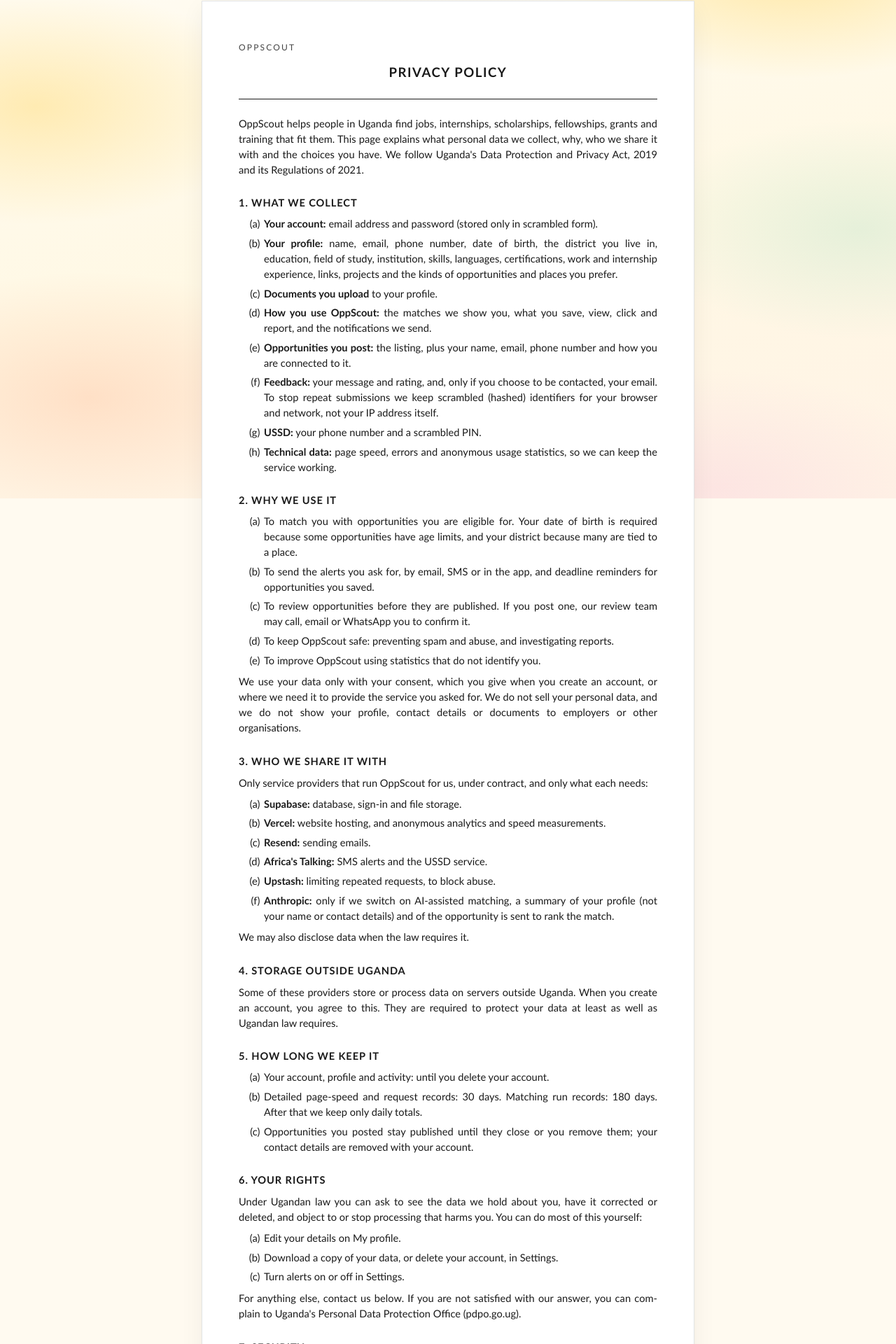
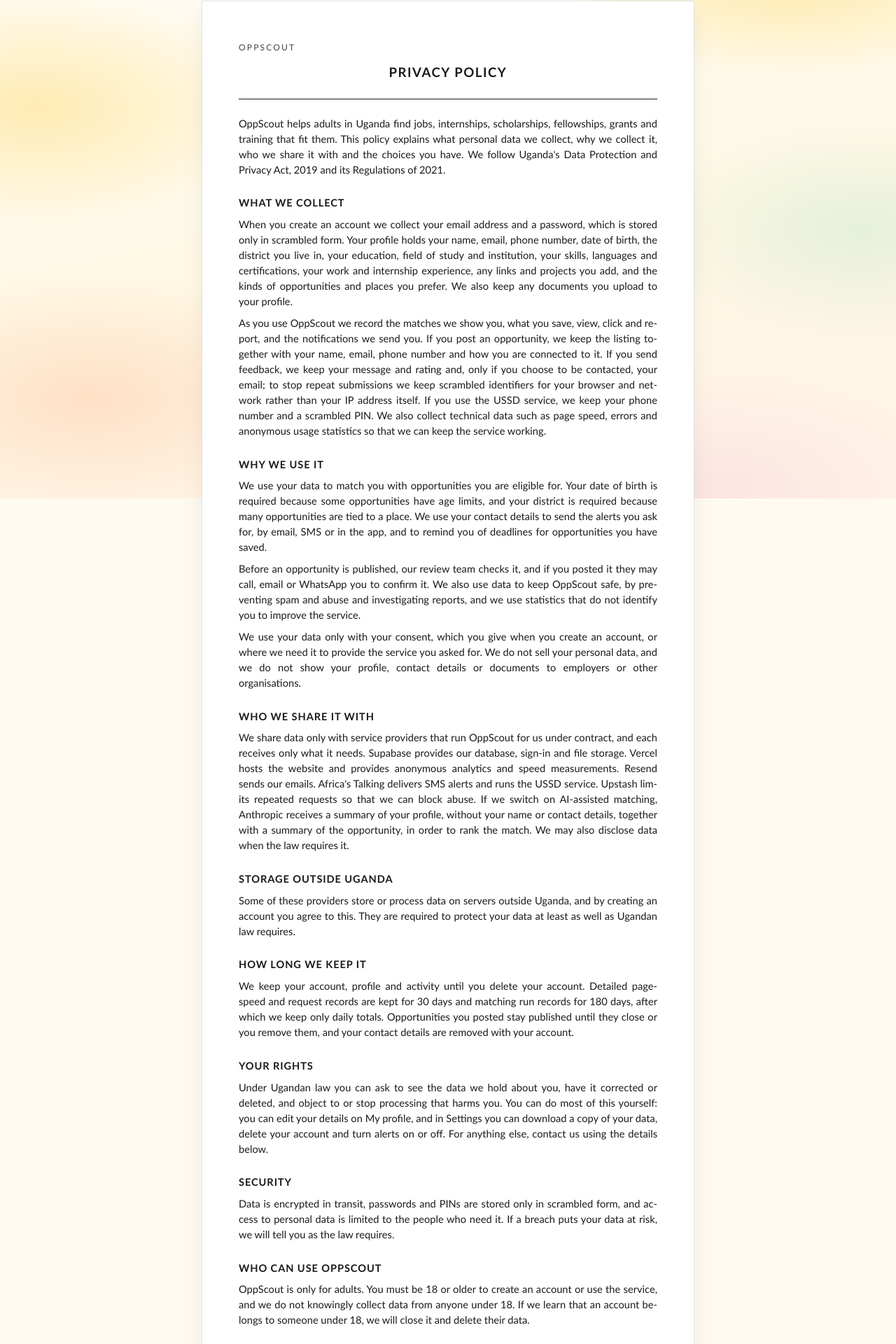
Before and after one commit to Hamba69/OPPSCOUT, a Next.js app: page /privacy in a window 1280 px wide. Shown: the part 88-2008 px from the top of the page at 70% size. Built offline with nearby package versions, Linux system fonts and the light colour scheme.

Commit message:
Legal pages as plain paragraphs, adults only, no PDPO references

```diff
--- a/src/app/(web)/privacy/page.tsx
+++ b/src/app/(web)/privacy/page.tsx
@@ -1,72 +1,39 @@
 import type { Metadata } from "next";
 
 import { LegalPage } from "@/components/legal-page";
-import { LEGAL } from "@/config/legal";
 
 export const metadata: Metadata = { title: "Privacy Policy" };
 
 export default function PrivacyPage(): React.JSX.Element {
   return <LegalPage title="Privacy Policy">
-    <p>OppScout helps people in Uganda find jobs, internships, scholarships, fellowships, grants and training that fit them. This page explains what personal data we collect, why, who we share it with and the choices you have. We follow Uganda&apos;s Data Protection and Privacy Act, 2019 and its Regulations of 2021.{LEGAL.pdpoRegistration ? ` We are registered with the Personal Data Protection Office (registration number ${LEGAL.pdpoRegistration}).` : ""}</p>
+    <p>OppScout helps adults in Uganda find jobs, internships, scholarships, fellowships, grants and training that fit them. This policy explains what personal data we collect, why we collect it, who we share it with and the choices you have. We follow Uganda&apos;s Data Protection and Privacy Act, 2019 and its Regulations of 2021.</p>
 
     <h2>What we collect</h2>
-    <ul>
-      <li><strong>Your account:</strong> email address and password (stored only in scrambled form).</li>
-      <li><strong>Your profile:</strong> name, email, phone number, date of birth, the district you live in, education, field of study, institution, skills, languages, certifications, work and internship experience, links, projects and the kinds of opportunities and places you prefer.</li>
-      <li><strong>Documents you upload</strong> to your profile.</li>
-      <li><strong>How you use OppScout:</strong> the matches we show you, what you save, view, click and report, and the notifications we send.</li>
-      <li><strong>Opportunities you post:</strong> the listing, plus your name, email, phone number and how you are connected to it.</li>
-      <li><strong>Feedback:</strong> your message and rating, and, only if you choose to be contacted, your email. To stop repeat submissions we keep scrambled (hashed) identifiers for your browser and network, not your IP address itself.</li>
-      <li><strong>USSD:</strong> your phone number and a scrambled PIN.</li>
-      <li><strong>Technical data:</strong> page speed, errors and anonymous usage statistics, so we can keep the service working.</li>
-    </ul>
+    <p>When you create an account we collect your email address and a password, which is stored only in scrambled form. Your profile holds your name, email, phone number, date of birth, the district you live in, your education, field of study and institution, your skills, languages and certifications, your work and internship experience, any links and projects you add, and the kinds of opportunities and places you prefer. We also keep any documents you upload to your profile.</p>
+    <p>As you use OppScout we record the matches we show you, what you save, view, click and report, and the notifications we send you. If you post an opportunity, we keep the listing together with your name, email, phone number and how you are connected to it. If you send feedback, we keep your message and rating and, only if you choose to be contacted, your email; to stop repeat submissions we keep scrambled identifiers for your browser and network rather than your IP address itself. If you use the USSD service, we keep your phone number and a scrambled PIN. We also collect technical data such as page speed, errors and anonymous usage statistics so that we can keep the service working.</p>
 
     <h2>Why we use it</h2>
-    <ul>
-      <li>To match you with opportunities you are eligible for. Your date of birth is required because some opportunities have age limits, and your district because many are tied to a place.</li>
-      <li>To send the alerts you ask for, by email, SMS or in the app, and deadline reminders for opportunities you saved.</li>
-      <li>To review opportunities before they are published. If you post one, our review team may call, email or WhatsApp you to confirm it.</li>
-      <li>To keep OppScout safe: preventing spam and abuse, and investigating reports.</li>
-      <li>To improve OppScout using statistics that do not identify you.</li>
-    </ul>
+    <p>We use your data to match you with opportunities you are eligible for. Your date of birth is required because some opportunities have age limits, and your district is required because many opportunities are tied to a place. We use your contact details to send the alerts you ask for, by email, SMS or in the app, and to remind you of deadlines for opportunities you have saved.</p>
+    <p>Before an opportunity is published, our review team checks it, and if you posted it they may call, email or WhatsApp you to confirm it. We also use data to keep OppScout safe, by preventing spam and abuse and investigating reports, and we use statistics that do not identify you to improve the service.</p>
     <p>We use your data only with your consent, which you give when you create an account, or where we need it to provide the service you asked for. We do not sell your personal data, and we do not show your profile, contact details or documents to employers or other organisations.</p>
 
     <h2>Who we share it with</h2>
-    <p>Only service providers that run OppScout for us, under contract, and only what each needs:</p>
-    <ul>
-      <li><strong>Supabase:</strong> database, sign-in and file storage.</li>
-      <li><strong>Vercel:</strong> website hosting, and anonymous analytics and speed measurements.</li>
-      <li><strong>Resend:</strong> sending emails.</li>
-      <li><strong>Africa&apos;s Talking:</strong> SMS alerts and the USSD service.</li>
-      <li><strong>Upstash:</strong> limiting repeated requests, to block abuse.</li>
-      <li><strong>Anthropic:</strong> only if we switch on AI-assisted matching, a summary of your profile (not your name or contact details) and of the opportunity is sent to rank the match.</li>
-    </ul>
-    <p>We may also disclose data when the law requires it.</p>
+    <p>We share data only with service providers that run OppScout for us under contract, and each receives only what it needs. Supabase provides our database, sign-in and file storage. Vercel hosts the website and provides anonymous analytics and speed measurements. Resend sends our emails. Africa&apos;s Talking delivers SMS alerts and runs the USSD service. Upstash limits repeated requests so that we can block abuse. If we switch on AI-assisted matching, Anthropic receives a summary of your profile, without your name or contact details, together with a summary of the opportunity, in order to rank the match. We may also disclose data when the law requires it.</p>
 
     <h2>Storage outside Uganda</h2>
-    <p>Some of these providers store or process data on servers outside Uganda. When you create an account, you agree to this. They are required to protect your data at least as well as Ugandan law requires.</p>
+    <p>Some of these providers store or process data on servers outside Uganda, and by creating an account you agree to this. They are required to protect your data at least as well as Ugandan law requires.</p>
 
     <h2>How long we keep it</h2>
-    <ul>
-      <li>Your account, profile and activity: until you delete your account.</li>
-      <li>Detailed page-speed and request records: 30 days. Matching run records: 180 days. After that we keep only daily totals.</li>
-      <li>Opportunities you posted stay published until they close or you remove them; your contact details are removed with your account.</li>
-    </ul>
+    <p>We keep your account, profile and activity until you delete your account. Detailed page-speed and request records are kept for 30 days and matching run records for 180 days, after which we keep only daily totals. Opportunities you posted stay published until they close or you remove them, and your contact details are removed with your account.</p>
 
     <h2>Your rights</h2>
-    <p>Under Ugandan law you can ask to see the data we hold about you, have it corrected or deleted, and object to or stop processing that harms you. You can do most of this yourself:</p>
-    <ul>
-      <li>Edit your details on My profile.</li>
-      <li>Download a copy of your data, or delete your account, in Settings.</li>
-      <li>Turn alerts on or off in Settings.</li>
-    </ul>
-    <p>For anything else, contact us below. If you are not satisfied with our answer, you can complain to Uganda&apos;s Personal Data Protection Office (pdpo.go.ug).</p>
+    <p>Under Ugandan law you can ask to see the data we hold about you, have it corrected or deleted, and object to or stop processing that harms you. You can do most of this yourself: you can edit your details on My profile, and in Settings you can download a copy of your data, delete your account and turn alerts on or off. For anything else, contact us using the details below.</p>
 
     <h2>Security</h2>
-    <p>Data is encrypted in transit, passwords and PINs are stored only in scrambled form, and access to personal data is limited to the people who need it. If a breach puts your data at risk, we will tell you and the Personal Data Protection Office as the law requires.</p>
+    <p>Data is encrypted in transit, passwords and PINs are stored only in scrambled form, and access to personal data is limited to the people who need it. If a breach puts your data at risk, we will tell you as the law requires.</p>
 
-    <h2>Children</h2>
-    <p>You must be at least 13 to use OppScout. If you are under 18, please use it with a parent or guardian&apos;s knowledge.</p>
+    <h2>Who can use OppScout</h2>
+    <p>OppScout is only for adults. You must be 18 or older to create an account or use the service, and we do not knowingly collect data from anyone under 18. If we learn that an account belongs to someone under 18, we will close it and delete their data.</p>
 
     <h2>Changes</h2>
     <p>If we change this policy in a way that affects you, we will tell you in the app or by email before the change takes effect.</p>
--- a/src/app/globals.css
+++ b/src/app/globals.css
@@ -487,18 +487,14 @@ h1.hero-title, .greeting h1, .briefing-greeting { hyphens: manual; -webkit-hyphe
 /* Privacy Policy and Terms of Use: set as a formal document, not an app screen. */
 .legal-sheet { padding: 1.5rem .75rem 3rem; }
 .legal-doc { max-width: 44rem; margin: 0 auto; padding: 3rem 3.25rem; background: #fff; color: #1a1a1a; border: 1px solid rgb(30 41 59 / .12); box-shadow: 0 1px 2px rgb(30 41 59 / .06), 0 12px 32px rgb(30 41 59 / .06);
-  font-family: Calibri, Carlito, "Segoe UI", "Helvetica Neue", Arial, sans-serif; font-size: 11pt; line-height: 1.5; counter-reset: clause; }
+  font-family: Calibri, Carlito, "Segoe UI", "Helvetica Neue", Arial, sans-serif; font-size: 11pt; line-height: 1.5; }
 @media (max-width: 639px) { .legal-doc { padding: 2rem 1.25rem; } }
 .legal-doc-head { text-align: center; border-bottom: 1px solid #1a1a1a; padding-bottom: 1.25rem; margin-bottom: 1.5rem; }
 .legal-doc-party { margin: 0; font-size: 9pt; letter-spacing: .18em; text-transform: uppercase; color: #444; }
 .legal-doc h1 { margin: .5rem 0 0 !important; font-family: inherit; font-size: 14pt !important; font-weight: 700 !important; letter-spacing: .08em; text-transform: uppercase; text-align: center !important; color: #1a1a1a; }
-.legal-doc h2 { counter-increment: clause; margin: 1.6rem 0 .4rem; font-family: inherit; font-size: 11pt; font-weight: 700; letter-spacing: .06em; text-transform: uppercase; color: #1a1a1a; }
-.legal-doc h2::before { content: counter(clause) ". "; }
+.legal-doc h2 { margin: 1.6rem 0 .4rem; font-family: inherit; font-size: 11pt; font-weight: 700; letter-spacing: .06em; text-transform: uppercase; color: #1a1a1a; }
 .legal-doc p { margin: .55rem 0 0; text-align: justify; hyphens: auto; }
 .legal-doc > p:first-of-type { margin-top: 0; }
-.legal-doc ul { margin: .5rem 0 0; padding-left: 2.25rem; list-style: none; counter-reset: point; }
-.legal-doc li { position: relative; margin-top: .35rem; text-align: justify; counter-increment: point; }
-.legal-doc li::before { content: "(" counter(point, lower-alpha) ")"; position: absolute; left: -2.25rem; width: 1.9rem; text-align: right; }
 .legal-doc strong { font-weight: 700; }
 .legal-doc a { color: inherit; text-decoration: underline; text-underline-offset: 2px; }
 .legal-doc-foot { display: flex; flex-wrap: wrap; justify-content: space-between; gap: .5rem; margin-top: 2.5rem; padding-top: .75rem; border-top: 1px solid rgb(30 41 59 / .2); font-size: 9pt; color: #555; }
--- a/src/components/auth-form.tsx
+++ b/src/components/auth-form.tsx
@@ -206,7 +206,7 @@ export function AuthForm({ nextPath, initialMode = "signin", reason = null }: {
           {!isSignin && (
             <label className="flex items-start gap-3 text-sm leading-6 text-ink">
               <input type="checkbox" name="consent" required className="mt-1 size-4 shrink-0 accent-leaf" />
-              <span>I agree to the <Link href="/terms" target="_blank" className="font-semibold underline underline-offset-2">Terms of Use</Link> and <Link href="/privacy" target="_blank" className="font-semibold underline underline-offset-2">Privacy Policy</Link>, including my data being stored by OppScout&apos;s service providers outside Uganda.</span>
+              <span>I agree to the <Link href="/terms" target="_blank" className="font-semibold underline underline-offset-2">Terms of Use</Link> and <Link href="/privacy" target="_blank" className="font-semibold underline underline-offset-2">Privacy Policy</Link>, including my data being stored by OppScout&apos;s service providers outside Uganda, and confirm I am 18 or older.</span>
             </label>
           )}
 
--- a/src/components/legal-page.tsx
+++ b/src/components/legal-page.tsx
@@ -2,8 +2,8 @@ import { LEGAL } from "@/config/legal";
 
 /**
  * Shared layout for the Privacy Policy and Terms of Use, set as a formal document rather than app screens:
- * a plain page in Calibri 11, numbered clauses and lettered sub-points, and no links (styled by .legal-doc in
- * globals.css). Each <h2> becomes a numbered clause; each list item becomes (a), (b), (c).
+ * a plain page in Calibri 11: short headings over plain paragraphs, nothing numbered and no links (styled
+ * by .legal-doc in globals.css).
  */
 export function LegalPage({ title, children }: { title: string; children: React.ReactNode }): React.JSX.Element {
   return <main className="legal-sheet">
--- a/src/config/legal.ts
+++ b/src/config/legal.ts
@@ -3,15 +3,12 @@
  * - NEXT_PUBLIC_LEGAL_ENTITY: the registered name of whoever runs OppScout (company, NGO or person).
  * - NEXT_PUBLIC_PRIVACY_EMAIL: where people send data requests and questions.
  * - NEXT_PUBLIC_POSTAL_ADDRESS: a physical or postal address in Uganda.
- * - NEXT_PUBLIC_PDPO_REGISTRATION: your Personal Data Protection Office registration number, once issued.
  * Without them the pages still render, pointing people to the Feedback page instead of an email.
  */
 export const LEGAL = {
   entity: process.env.NEXT_PUBLIC_LEGAL_ENTITY?.trim() || "OppScout",
   privacyEmail: process.env.NEXT_PUBLIC_PRIVACY_EMAIL?.trim() || null,
   postalAddress: process.env.NEXT_PUBLIC_POSTAL_ADDRESS?.trim() || null,
-  pdpoRegistration: process.env.NEXT_PUBLIC_PDPO_REGISTRATION?.trim() || null,
-  /** Change these when the text changes; sign-up records which version a person agreed to. */
-  termsVersion: "2026-11-23",
-  updated: "23 November 2026",
+  /** Change this when the text changes; sign-up records which version a person agreed to. */
+  termsVersion: "2026-11-24",
 } as const;
--- a/src/lib/date-of-birth.ts
+++ b/src/lib/date-of-birth.ts
@@ -1,5 +1,5 @@
-/** Seekers must be at least this old. Matches the lowest minimum age a listing can set. */
-export const MIN_SEEKER_AGE = 13;
+/** OppScout is for adults only: people must be at least this old to use it. */
+export const MIN_SEEKER_AGE = 18;
 export const MAX_SEEKER_AGE = 100;
 
 function ageOn(birth: Date, today: Date): number {
```
Also changed, not shown: src/app/(web)/terms/page.tsx (+4 -19 lines), 1 other file (tests, documents, lock files or other folders).
